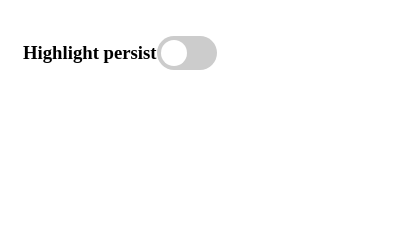
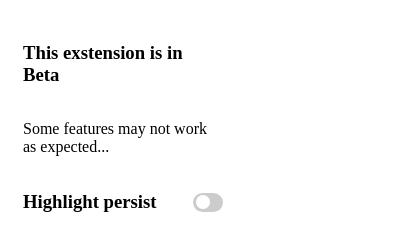
Before and after one commit to Rowansdabomb/smartLink, a browser extension: page popup.html in a window 400 px wide. Drawn offline with Linux system fonts and the light colour scheme.

Commit message:
popup styles

```diff
--- a/popup.html
+++ b/popup.html
@@ -6,8 +6,9 @@
     .switch {
       position: relative;
       display: inline-block;
-      width: 60px;
-      height: 34px;
+      margin-left: 5px;
+      width: 30px;
+      height: 19px;
     }
 
     /* Hide default HTML checkbox */
@@ -29,10 +30,10 @@
     .slider:before {
       position: absolute;
       content: "";
-      height: 26px;
-      width: 26px;
-      left: 4px;
-      bottom: 4px;
+      height: 14px;
+      width: 14px;
+      left: 3px;
+      bottom: 3px;
       background-color: white;
       -webkit-transition: .4s;
       transition: .4s;
@@ -47,23 +48,24 @@
     }
 
     input:checked + .slider:before {
-      -webkit-transform: translateX(26px);
-      -ms-transform: translateX(26px);
-      transform: translateX(26px);
+      -webkit-transform: translateX(10px);
+      -ms-transform: translateX(10px);
+      transform: translateX(10px);
     }
 
     /* Rounded sliders */
     .slider.round {
-      border-radius: 34px;
+      border-radius: 12px;
     }
 
     .slider.round:before {
-      border-radius: 50%;
+      border-radius: 24px
     }
     .row {
       display: flex;
+      flex-direction: row;
       align-items: center;
-      flex-direction: row;
+      justify-content: space-between;
     }
     .container {
       display: flex;
@@ -75,6 +77,8 @@
   </head>
   <body>
     <div class='container'>
+      <h3>This exstension is in Beta</h3>
+      <p>Some features may not work as expected...</p>
       <div class='row'>
         <h3>Highlight persist</h3>
         <label class="switch">
```
